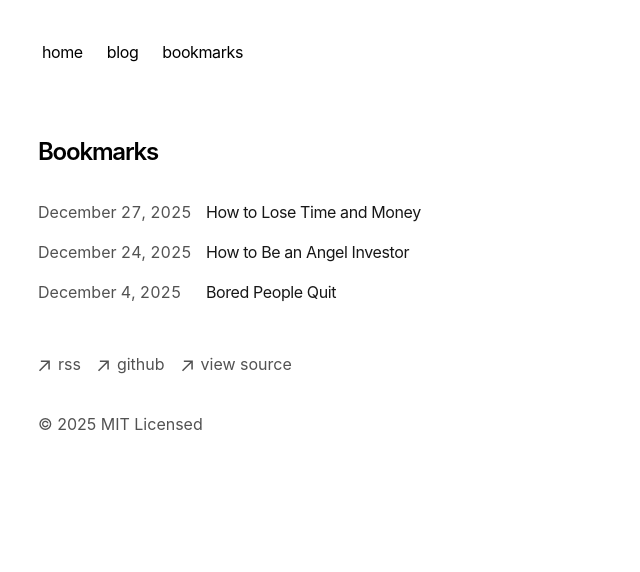
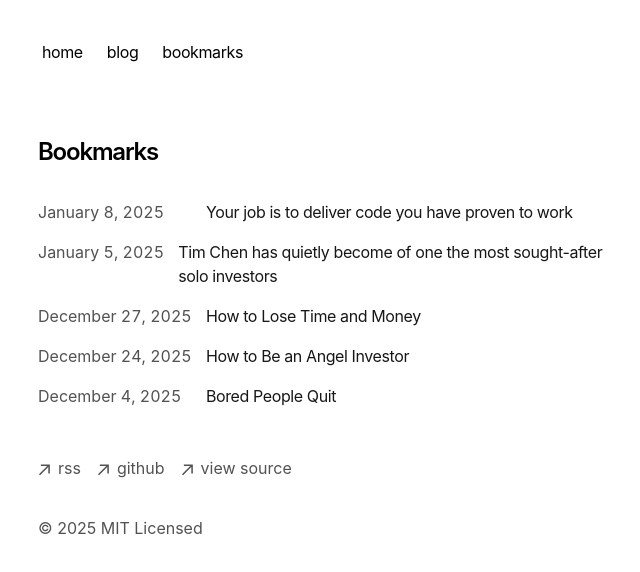
Before and after one commit to akinncar/blog, a Next.js app: page /bookmarks in a window 1280 px wide. Shown: the top 572 px of the page, without its empty margins (314-954 px from the left). Built offline with nearby package versions, Linux system fonts and the light colour scheme.

Commit message:
feat: add links

```diff
--- a/app/components/links.tsx
+++ b/app/components/links.tsx
@@ -4,7 +4,9 @@ import { formatDate, getBlogPosts } from 'app/blog/utils'
 const links = [
   { date: new Date('2025-12-04'), url: 'https://randsinrepose.com/archives/bored-people-quit/', title: 'Bored People Quit' },
   { date: new Date('2025-12-24'), url: 'https://paulgraham.com/angelinvesting.html', title: 'How to Be an Angel Investor' },
-  { date: new Date('2025-12-27'), url: 'https://paulgraham.com/selfindulgence.html', title: 'How to Lose Time and Money ' }
+  { date: new Date('2025-12-27'), url: 'https://paulgraham.com/selfindulgence.html', title: 'How to Lose Time and Money' },
+  { date: new Date('2025-01-05'), url: 'https://techcrunch.com/2025/09/23/tim-chen-has-quietly-become-of-one-the-most-sought-after-solo-investors/', title: 'Tim Chen has quietly become of one the most sought-after solo investors' },
+  { date: new Date('2025-01-08'), url: 'https://simonwillison.net/2025/Dec/18/code-proven-to-work/', title: 'Your job is to deliver code you have proven to work' }
 ]
 
 export function Links() {
```
